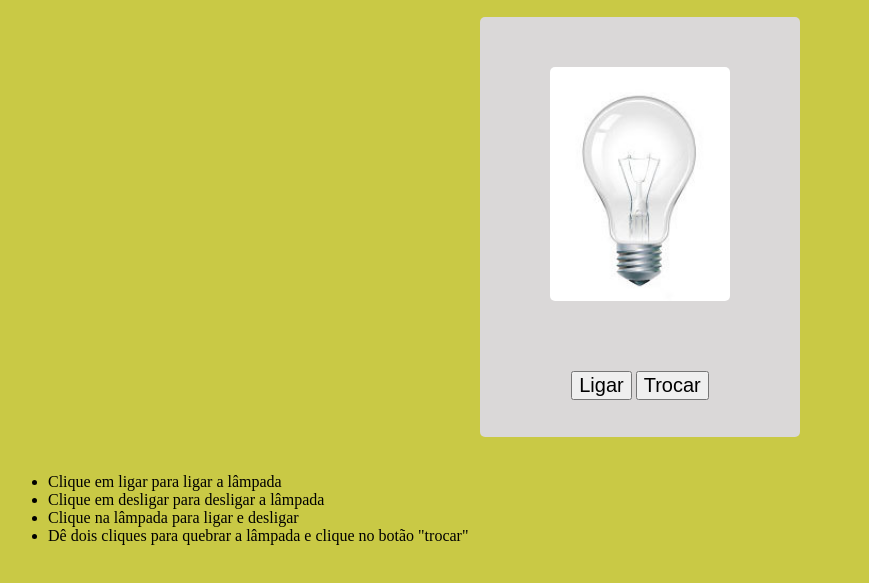
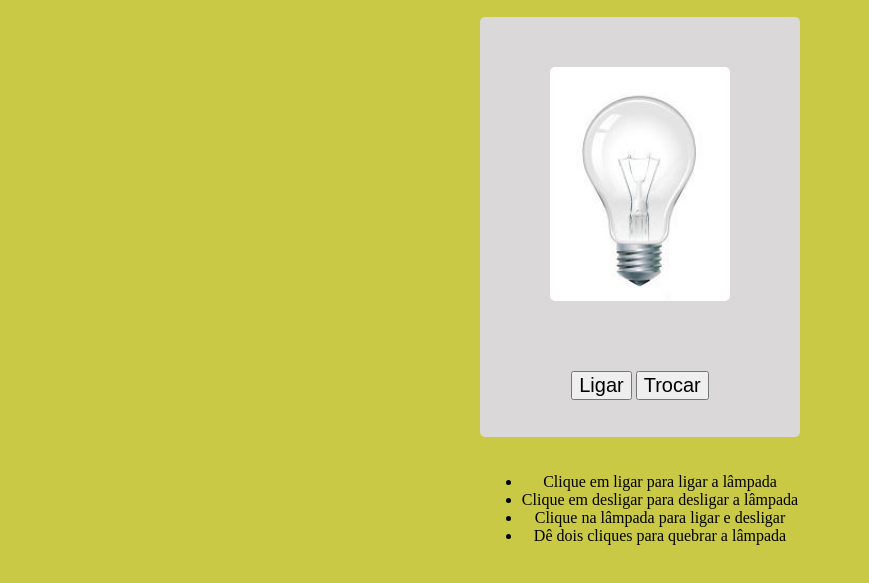
Before and after one commit to higormachado05/projeto-lampada-javascript, a plain HTML site: page index.html in a window 1280 px wide. Shown: the part 91-674 px from the top of the page, without its empty margins (0-869 px from the left). Drawn offline with Linux system fonts and the light colour scheme.

Commit message:
alinhando lista

```diff
--- a/css/style.scss
+++ b/css/style.scss
@@ -38,6 +38,12 @@ body{
       }
     }
   }
+
+  .list{
+    display: flex;
+    justify-content: center;
+    text-align: center;
+  }
 }
 
 @media (min-width: 200px) and (max-width: 500px){
--- a/index.html
+++ b/index.html
@@ -24,12 +24,14 @@
       </div>
     </main>
 
-    <ul>
-      <li>Clique em ligar para ligar a lâmpada</li>
-      <li>Clique em desligar para desligar a lâmpada</li>
-      <li>Clique na lâmpada para ligar e desligar</li>
-      <li>Dê dois cliques para quebrar a lâmpada e clique no botão "trocar"</li>
-    </ul>
+    <div class="list">
+      <ul>
+        <li>Clique em ligar para ligar a lâmpada</li>
+        <li>Clique em desligar para desligar a lâmpada</li>
+        <li>Clique na lâmpada para ligar e desligar</li>
+        <li>Dê dois cliques para quebrar a lâmpada</li>
+      </ul>
+    </div>
 
     <script src="./lampada.js"></script>
   </body>
```
Also changed, not shown: css/style.css, 1 other file.
